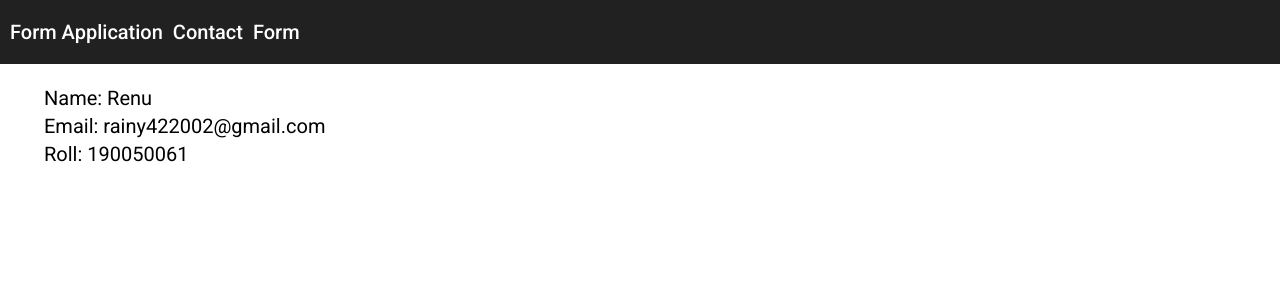
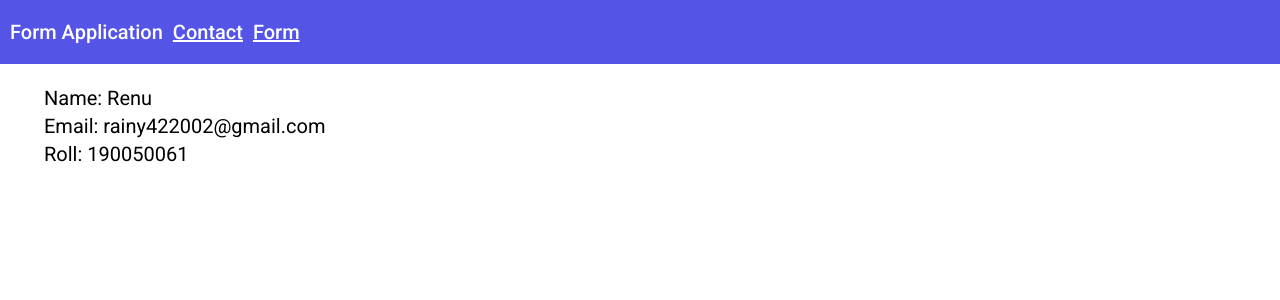
Before and after one commit to 190050061-renu-k/out6, an Angular app: page /contact in a window 1280 px wide. Shown: the top 300 px of the page. Built offline with nearby package versions, Linux system fonts and the light colour scheme.

Commit message:
Update header.component.scss

```diff
--- a/src/app/header/header.component.scss
+++ b/src/app/header/header.component.scss
@@ -1,7 +1,37 @@
 mat-toolbar,a,span{
     padding:5px;
+    color:white;
+    background-color: rgb(84, 84, 230);
 }
-a{
-    color:white;
-    text-decoration:none;
-}
+section {
+    display: table;
+    text-align: right;
+  }
+
+  .example-label {
+    display: table-cell;
+    font-size: 14px;
+    margin-left: 8px;
+    min-width: 120px;
+  }
+
+  .example-button-row {
+    display: table-cell;
+    width: 490px;
+  }
+
+  .example-button-row .mat-button-base {
+    margin: 8px 8px 8px 0;
+  }
+
+  .example-flex-container {
+    display: flex;
+    justify-content: space-between;
+    flex-wrap: wrap;
+  }
+
+  .example-button-container {
+    display: flex;
+    justify-content: center;
+    width: 120px;
+  }
```
